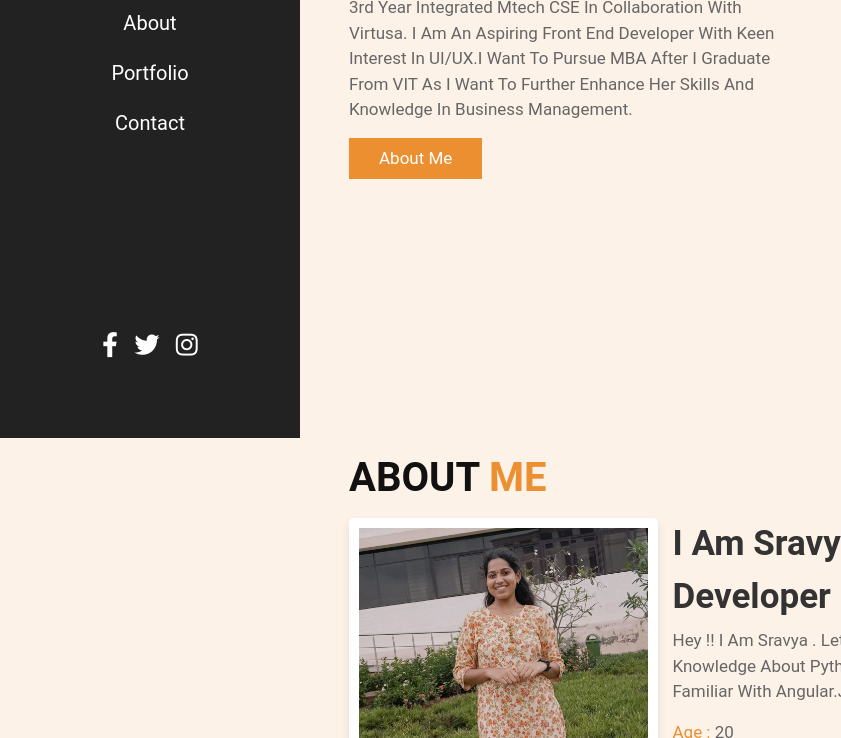
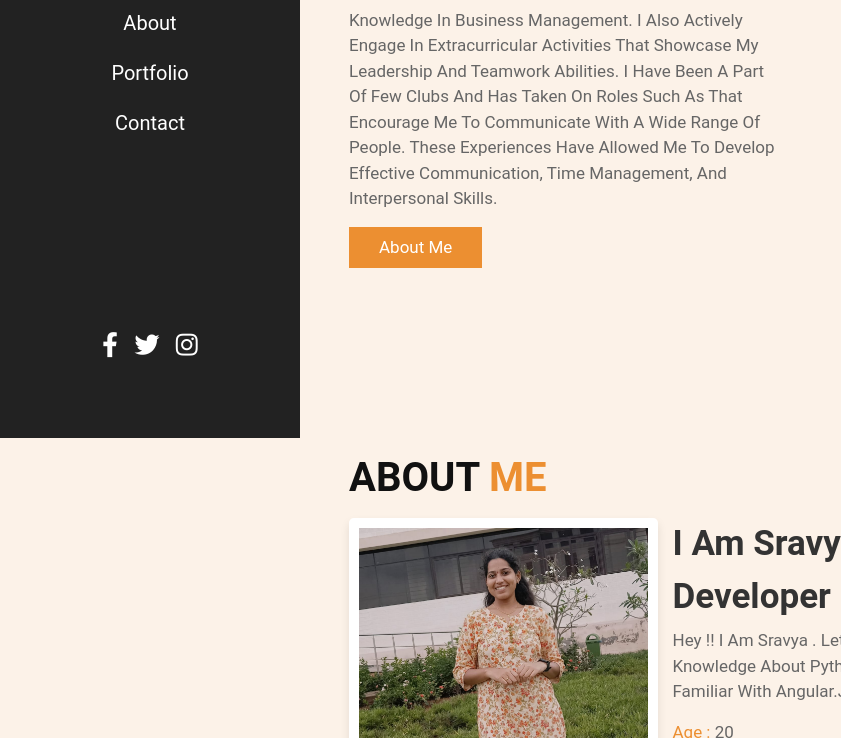
Before and after one commit to Sravyasri0911/My-Portfolio, a plain HTML site: page index.html in a window 1280 px wide. Shown: the part 362-1100 px from the top of the page, without its empty margins (0-841 px from the left). Drawn offline with Linux system fonts and the light colour scheme.

Commit message:
Update index.html

```diff
--- a/index.html
+++ b/index.html
@@ -50,7 +50,7 @@
 
     <div class="content">
         <h3> i am <span> i am sravya </span> </h3>
-        <p class="text"> I  am an undergraduate at VIT AP , currently pursuing my 3rd Year Integrated Mtech CSE in collaboration with Virtusa. I am an aspiring front end developer with keen interest in UI/UX.I want to pursue MBA after i graduate from VIT as i want  to further enhance her skills and knowledge in business management. </p>
+        <p class="text"> I  am an undergraduate at VIT AP , currently pursuing my 3rd Year Integrated Mtech CSE in collaboration with Virtusa. I am an aspiring front end developer with keen interest in UI/UX.I want to pursue MBA after i graduate from VIT as i want  to further enhance her skills and knowledge in business management. I also actively engage in extracurricular activities that showcase my leadership and teamwork abilities. i have been a part of few clubs and has taken on roles such as that encourage me to communicate with a wide range of people. These experiences have allowed me to develop effective communication, time management, and interpersonal skills. </p>
         <a href="#about" class="btn">about me</a>
     </div>
 
```
